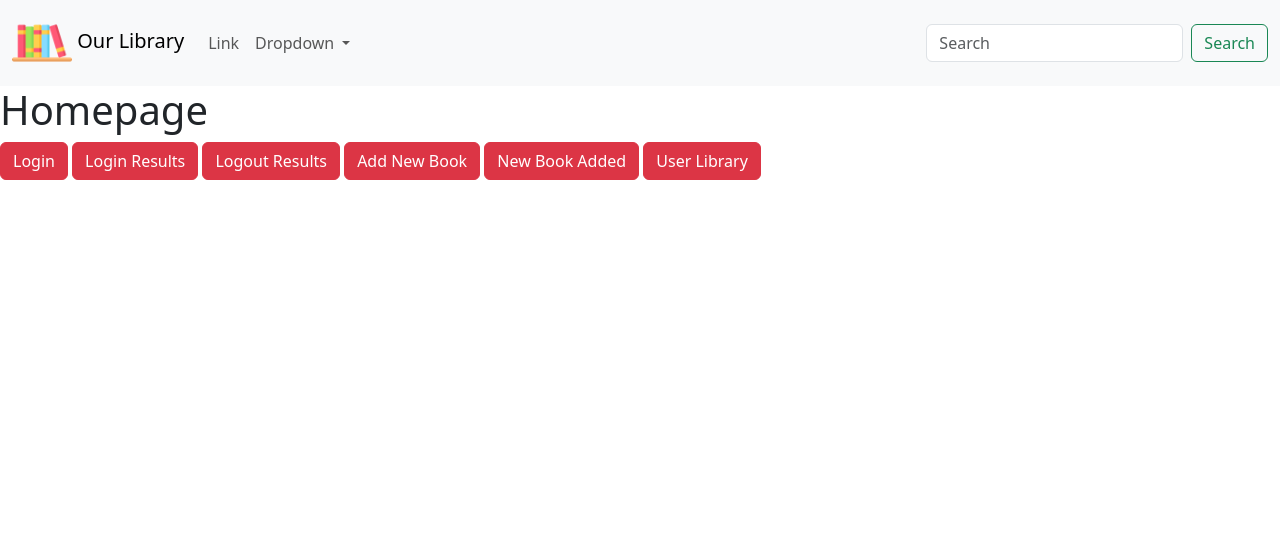
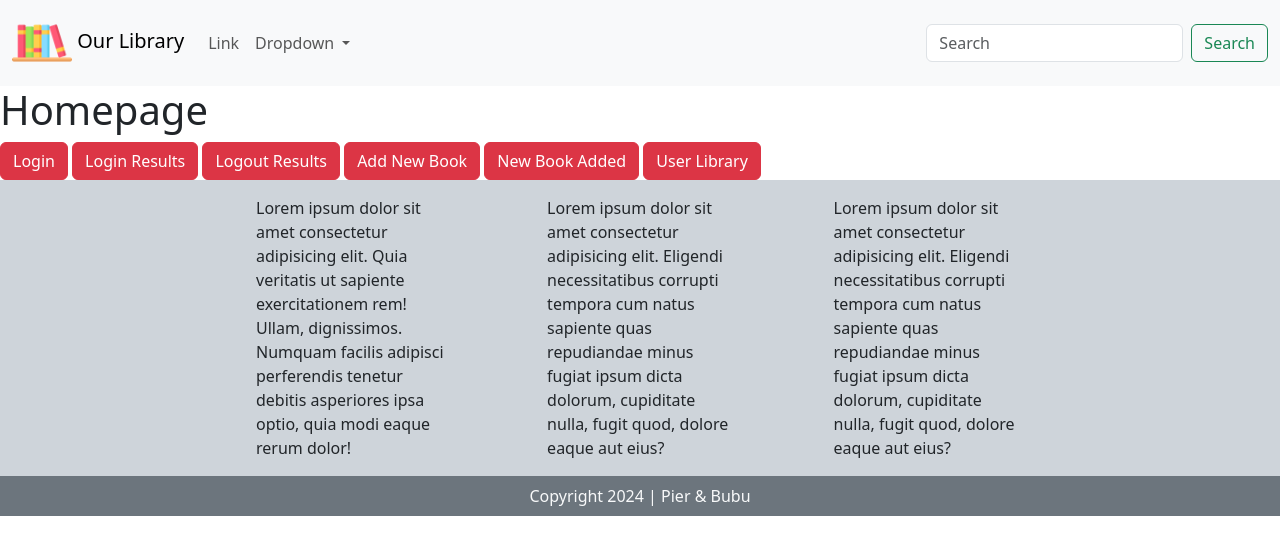
Before and after one commit to pierluigicarrieri/our-library, a PHP site: page /Personal_Projects/pages/index.php in a window 1280 px wide. Shown: the top 555 px of the page. Run offline with PHP 8.4, Linux system fonts and the light colour scheme.

Commit message:
Main footer design and spacing done

```diff
--- a/components/footer.php
+++ b/components/footer.php
@@ -0,0 +1,10 @@
+<footer>
+    <div class="footer-top-wrapper d-flex justify-content-center bg-dark-subtle">
+        <div class="footer-top d-flex justify-content-between w-75 px-5 py-3">
+            <div class="px-5">Lorem ipsum dolor sit amet consectetur adipisicing elit. Quia veritatis ut sapiente exercitationem rem! Ullam, dignissimos. Numquam facilis adipisci perferendis tenetur debitis asperiores ipsa optio, quia modi eaque rerum dolor!</div>
+            <div class="px-5">Lorem ipsum dolor sit amet consectetur adipisicing elit. Eligendi necessitatibus corrupti tempora cum natus sapiente quas repudiandae minus fugiat ipsum dicta dolorum, cupiditate nulla, fugit quod, dolore eaque aut eius?</div>
+            <div class="px-5">Lorem ipsum dolor sit amet consectetur adipisicing elit. Eligendi necessitatibus corrupti tempora cum natus sapiente quas repudiandae minus fugiat ipsum dicta dolorum, cupiditate nulla, fugit quod, dolore eaque aut eius?</div>
+        </div>
+    </div>
+    <div class="footer-bottom text-center p-2 text-light bg-secondary">Copyright 2024 | Pier & Bubu</div>
+</footer>
--- a/components/header.php
+++ b/components/header.php
@@ -6,7 +6,7 @@
     <?php
         include('../components/favicon.php');
     ?>
-    <title> <?php echo $title ?> </title>
+    <title><?php echo $title ?></title>
     <link rel="stylesheet" href="../style/general.css">
     <link href="https://cdn.jsdelivr.net/npm/bootstrap@5.3.3/dist/css/bootstrap.min.css" rel="stylesheet" integrity="sha384-QWTKZyjpPEjISv5WaRU9OFeRpok6YctnYmDr5pNlyT2bRjXh0JMhjY6hW+ALEwIH" crossorigin="anonymous">
     <script src="https://cdn.jsdelivr.net/npm/bootstrap@5.3.3/dist/js/bootstrap.bundle.min.js" integrity="sha384-YvpcrYf0tY3lHB60NNkmXc5s9fDVZLESaAA55NDzOxhy9GkcIdslK1eN7N6jIeHz" crossorigin="anonymous"></script>
```
